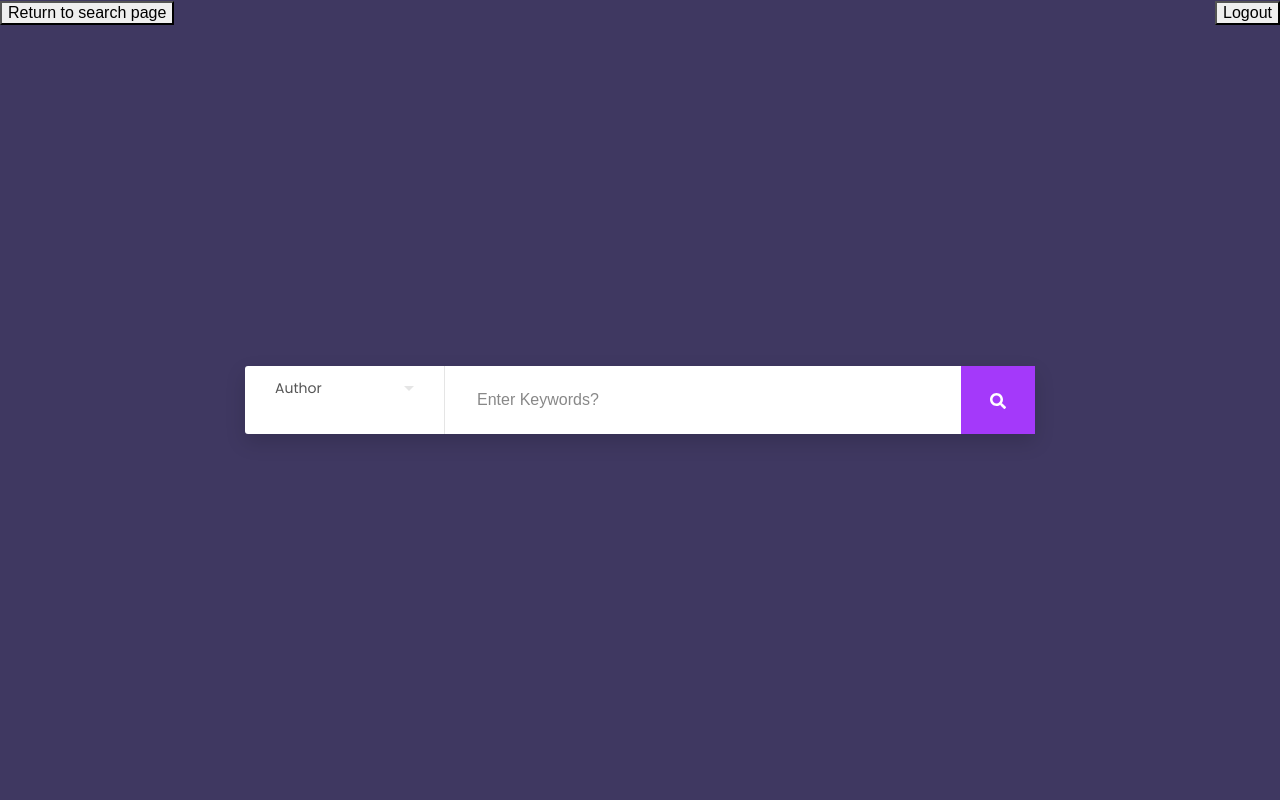
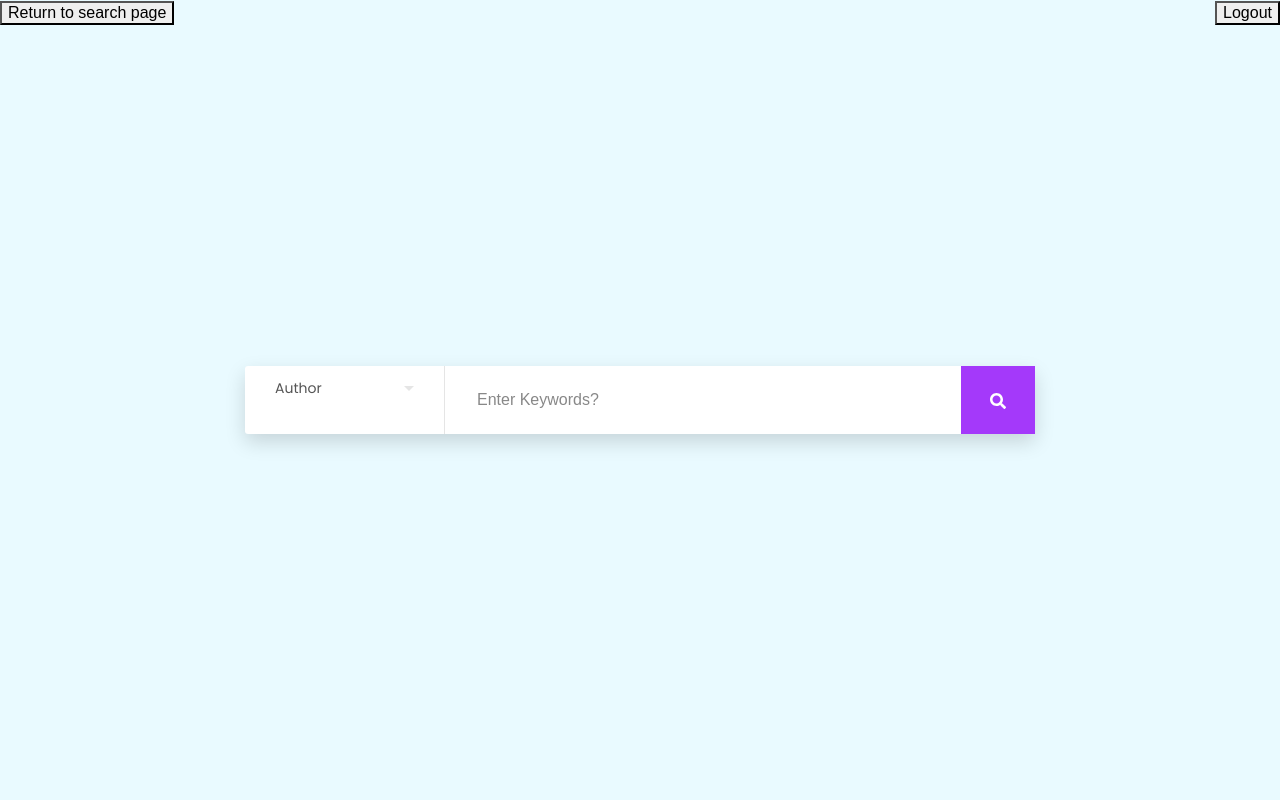
Before and after one commit to SHorne41/Project1, a Flask app: page /searchPage in a window 1280 px wide. Run offline with Flask 2, Linux system fonts and the light colour scheme; some libraries are stand-ins or nearby versions.

Commit message:
Final commit before project submission

```diff
--- a/static/stylesheets/main.css
+++ b/static/stylesheets/main.css
@@ -819,7 +819,7 @@ legend {
   -ms-flex-align: center;
       align-items: center;
   font-family: 'Poppins', sans-serif;
-  background-color: #3f3861;
+  background-color: #e9faff;
   background-size: cover;
   background-position: center center;
   padding: 15px;
--- a/templates/index.html
+++ b/templates/index.html
@@ -23,12 +23,6 @@
 	<link rel="stylesheet" type="text/css" href="{{url_for('static', filename='stylesheets/util.css')}}">
 	<link rel="stylesheet" type="text/css" href="{{url_for('static', filename='stylesheets/loginMain.css')}}">
 <!--===============================================================================================-->
-
-<style>
-	body {
-		background-color: #3f3861;
-	}
-</style>
 {%endblock%}
 
 {%block body%}
--- a/templates/registration.html
+++ b/templates/registration.html
@@ -14,7 +14,7 @@
 
     <style>
         body {
-            background-color: #3f3861;
+            background-color: #e9faff;
         }
     </style>
 {%endblock%}
--- a/templates/search.html
+++ b/templates/search.html
@@ -7,11 +7,16 @@
 <meta name="author" content="colorlib.com">
 <link href="https://fonts.googleapis.com/css?family=Poppins" rel="stylesheet">
 <link rel="stylesheet" type="text/css" href="{{url_for('static', filename='stylesheets/main.css')}}" media="screen">
+<style>
+    body{
+        background-color: #e9faff;
+    }
+</style>
 {%endblock%}
 
 
 {%block body%}
-<div class="s003">
+<div class="s003" style="background-color: #e9faff;">
   <form action="{{ url_for('searchDB') }}" method="POST">
     <div class="inner-form">
       <div class="input-field first-wrap">
@@ -26,7 +31,7 @@
      <div class="input-field second-wrap">
         <input id="search" name="searchField" type="text" placeholder="Enter Keywords?" />
      </div>
-     <div class="input-field third-wrap">
+     <div class="input-field third-wrap" style="background-color: #4272d7;">
     <button class="btn-search" type="submit">
       <svg class="svg-inline--fa fa-search fa-w-16" aria-hidden="true" data-prefix="fas" data-icon="search" role="img" xmlns="http://www.w3.org/2000/svg" viewBox="0 0 512 512">
         <path fill="currentColor" d="M505 442.7L405.3 343c-4.5-4.5-10.6-7-17-7H372c27.6-35.3 44-79.7 44-128C416 93.1 322.9 0 208 0S0 93.1 0 208s93.1 208 208 208c48.3 0 92.7-16.4 128-44v16.3c0 6.4 2.5 12.5 7 17l99.7 99.7c9.4 9.4 24.6 9.4 33.9 0l28.3-28.3c9.4-9.4 9.4-24.6.1-34zM208 336c-70.7 0-128-57.2-128-128 0-70.7 57.2-128 128-128 70.7 0 128 57.2 128 128 0 70.7-57.2 128-128 128z"></path>
```
Also changed, not shown: templates/booksTemplate.html (+8 -0 lines).
